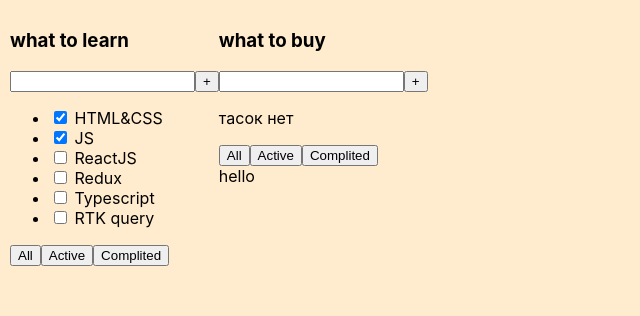
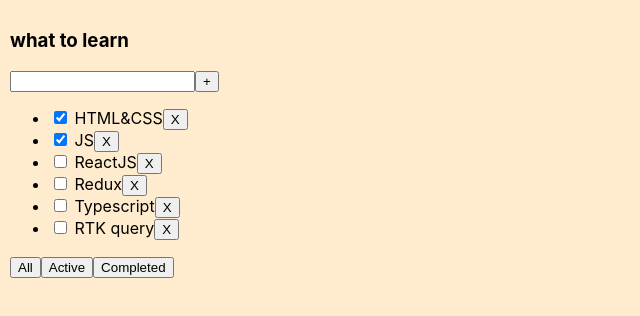
Before and after one commit to vaxich/todo_on_lesson-V2, a React (Create React App) app: page / in a window 1280 px wide. Shown: the top 316 px of the page, without its empty margins (0-640 px from the left). Built offline with nearby package versions, Linux system fonts and the light colour scheme.

Commit message:
done 2 lesson

```diff
--- a/src/App.tsx
+++ b/src/App.tsx
@@ -1,6 +1,8 @@
 
+import { useState } from 'react';
 import './App.css';
 import { TodolistItem } from './TodolistItem';
+import { log } from 'node:console';
 
 
 export type TaskType = {
@@ -9,25 +11,45 @@
   isDone: boolean
 }
 
-const  App = () => {
+export type FilterValueType = "All" | "Active" | "Completed"
 
-  const tasks1 : TaskType[] = [
+const App = () => {
+
+  const [filter, setFilter] = useState<FilterValueType>("All")
+
+  const [tasks, setTasks] = useState<TaskType[]>([
     { id: crypto.randomUUID(), title: 'HTML&CSS', isDone: true },
     { id: crypto.randomUUID(), title: 'JS', isDone: true },
     { id: crypto.randomUUID(), title: 'ReactJS', isDone: false },
     { id: crypto.randomUUID(), title: 'Redux', isDone: false },
     { id: crypto.randomUUID(), title: 'Typescript', isDone: false },
     { id: crypto.randomUUID(), title: 'RTK query', isDone: false },
-  ]
+  ])
 
-  const tasks2 : TaskType[]= [ ]
+  let filteredTasks = tasks;
+  if (filter === "Active") {
+    filteredTasks = tasks.filter((task) => !task.isDone)
+  }
+  if (filter === "Completed") {
+    filteredTasks = tasks.filter((task) => task.isDone)
+  }
+
+
+  const deleteTask = (taskId: string) => {
+    const filteredTasks = tasks.filter((task) => task.id !== taskId)
+    setTasks(filteredTasks)
+  }
+  const changeFilter = (newValueFilter: FilterValueType) => {
+    setFilter(newValueFilter);
+
+  }
 
   return (
-      <div className="App">
-        <TodolistItem title = "what to learn" tasks = {tasks1}/>
-        <TodolistItem title = "what to buy" tasks = {tasks2} date={"hello"}/>
+    <div className="App">
+      <TodolistItem title="what to learn" tasks={filteredTasks} deleteTask={deleteTask} changeFilter = {changeFilter} />
 
-      </div>
+
+    </div>
   )
 }
 
--- a/src/Button.tsx
+++ b/src/Button.tsx
@@ -1,7 +1,8 @@
 type ButtonProps = {
   title: string
+  onClick?: () => void
 }
 
-export const Button = ({ title }: ButtonProps) => {
-  return <button>{title}</button>
+export const Button = ({ title , onClick }: ButtonProps) => {
+  return <button onClick={onClick}>{title}</button>
 }
--- a/src/TodolistItem.tsx
+++ b/src/TodolistItem.tsx
@@ -1,15 +1,16 @@
-import { TaskType } from "./App"
+import { FilterValueType, TaskType } from "./App"
 import { Button } from "./Button"
 
 type TodolistItemPropsType = {
     title: string
     tasks: TaskType[]
-    date?: string
+    deleteTask: (taskId: string) => void
+    changeFilter: (newValueFilter: FilterValueType) => void
 }
 
 export const TodolistItem = (props: TodolistItemPropsType) => {
 
-    const { title, tasks } = props
+    const { title, tasks , deleteTask , changeFilter} = props
 
     return (
         <div>
@@ -28,6 +29,7 @@
                             return (
                                 <li key={task.id}>
                                     <input type="checkbox" checked={task.isDone} /> <span>{task.title}</span>
+                                    <Button title = "X" onClick={ () => deleteTask(task.id)}/>
                                 </li>
                             )
                         })}
@@ -36,12 +38,12 @@
                 )}
 
             <div>
-                <Button title = {"All"}/>
-                <Button title = {"Active"}/>
-                <Button title = {"Complited"}/>
+                <Button title = {"All"} onClick={ () => changeFilter("All")}/>
+                <Button title = {"Active"} onClick={ () => changeFilter("Active")}/>
+                <Button title = {"Completed"} onClick={ () => changeFilter("Completed")} />
 
             </div>
-            <div>{props.date}</div>
+
         </div>
     )
 }
```
